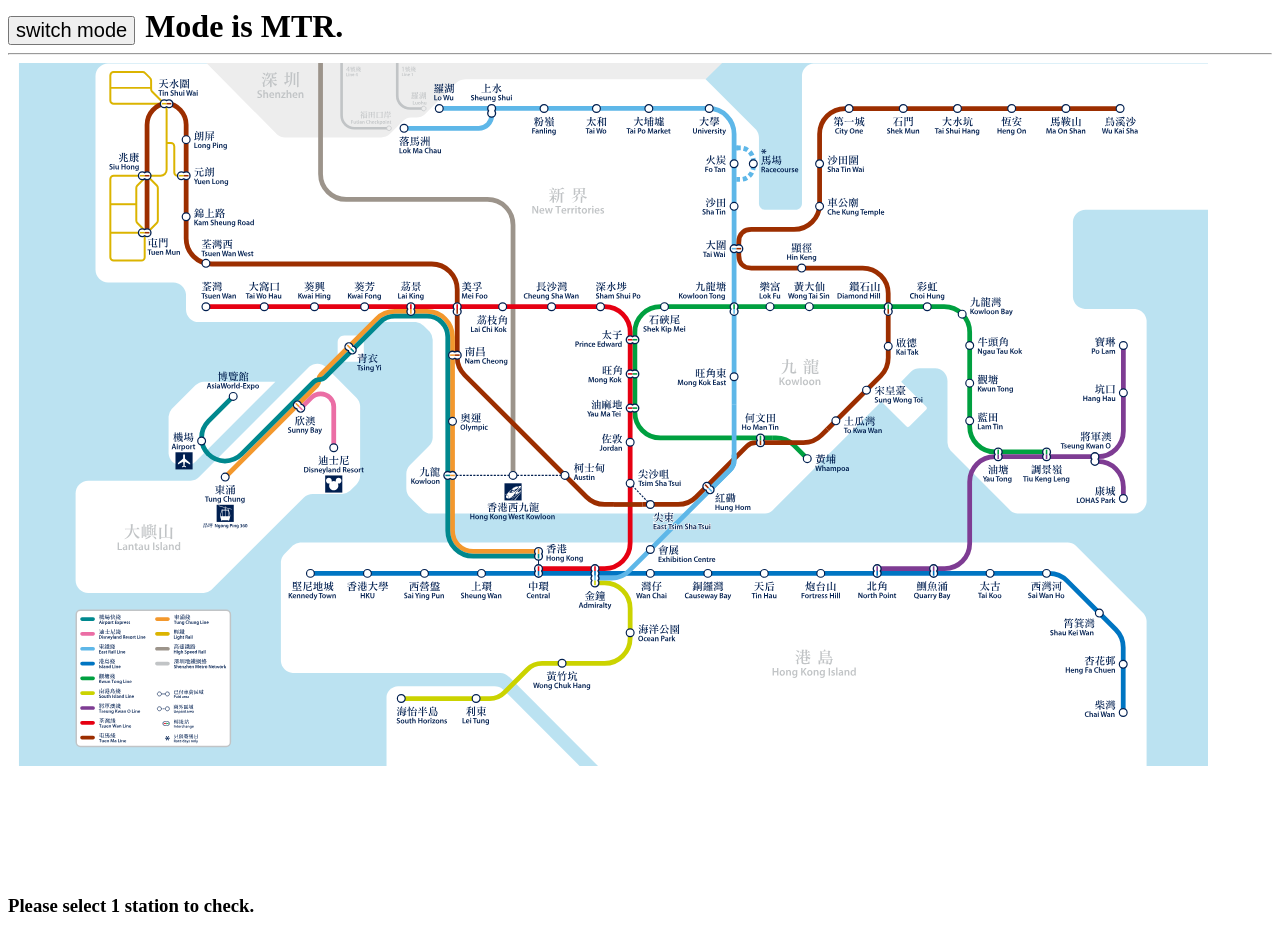
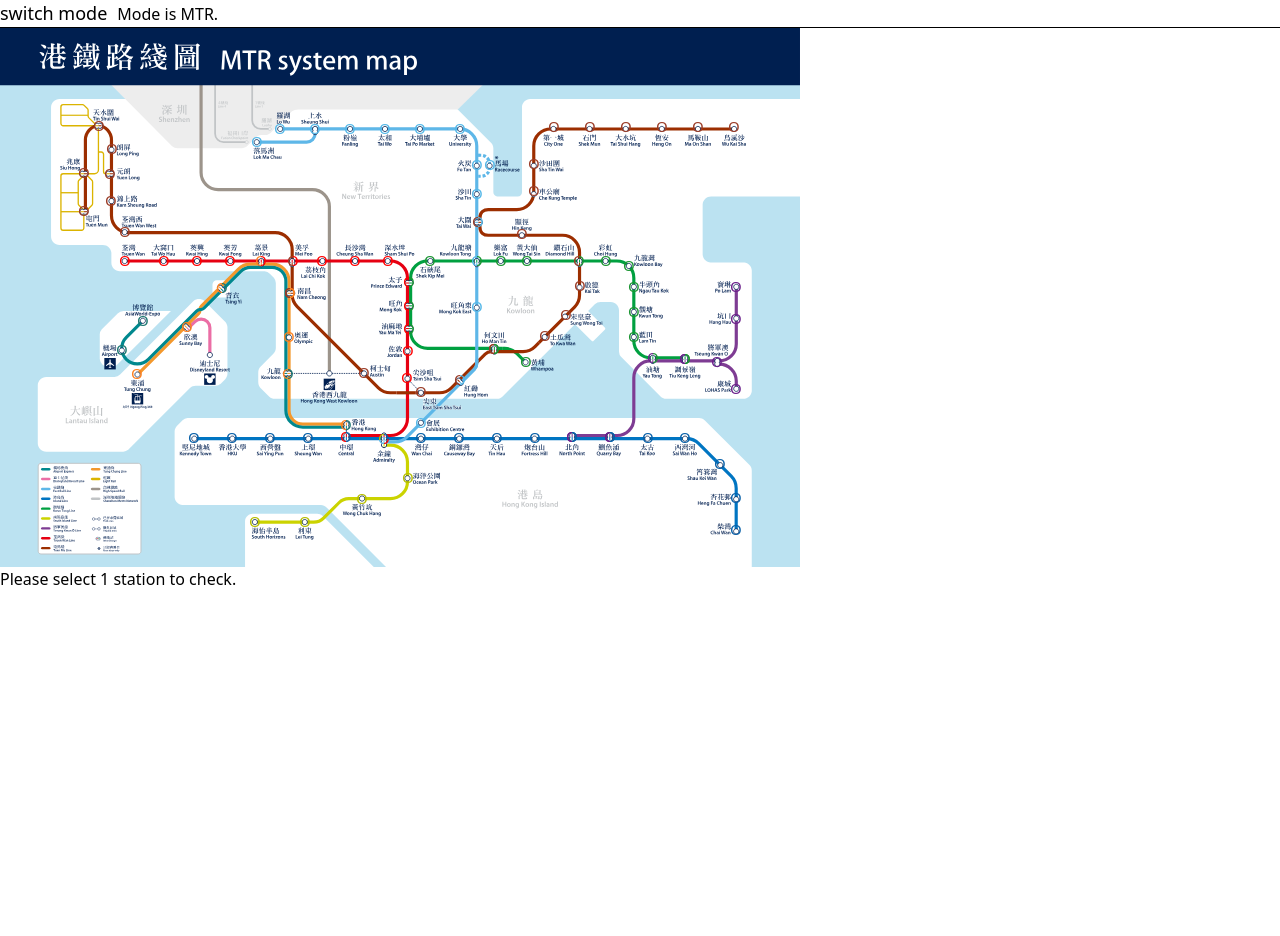
Before and after one commit to rabb17chi/HK-TransportTimeChecker, a Next.js app: page / in a window 1280 px wide. After the commit the page ends 800 px from the top, so only its background shows below. Built offline with nearby package versions, Linux system fonts and the light colour scheme.

Commit message:
map-improved, pos-update

```diff
--- a/components/MTR-map/StationButton.jsx
+++ b/components/MTR-map/StationButton.jsx
@@ -3,6 +3,7 @@
 // https://rt.data.gov.hk/v1/transport/mtr/getSchedule.php?line=${lines}&sta=${stationId}
 
 import '../../styles/stationBtn.css'
+import '../../src/app/globals.css'
 import { stationSummary } from '../../usefulData/MTR_stationSummary'
 import { lineSummary } from '../../usefulData/MTR_lineSummary'
 
@@ -23,7 +24,7 @@
           Down: DownList,
           Up: UpList
         });
-        setTimeout(() => setAction(stationInfoObject), 1500);
+        setTimeout(() => setAction(stationInfoObject), 2500);
       })
       .catch(err => {
         if (axios.isCancel(err)) {
@@ -49,38 +50,27 @@
     let count = colorArray.length
     if (count == 1) { return colorArray[0] }
     if (count == 2) {
-      return `conic-gradient(
-      ${colorArray[0]} 0deg, ${colorArray[0]} 180deg,
-      ${colorArray[1]} 180deg, ${colorArray[1]} 360deg)`
+      return `conic-gradient(${colorArray[0]} 0deg, ${colorArray[0]} 180deg,${colorArray[1]} 180deg, ${colorArray[1]} 360deg)`
   }
     if (count == 3) {
-      return `conic-gradient(
-      ${colorArray[0]} 0deg, ${colorArray[0]} 120deg,
-      ${colorArray[1]} 120deg, ${colorArray[1]} 240deg,
-      ${colorArray[2]} 240deg, ${colorArray[2]} 360deg)`
+      return `conic-gradient(${colorArray[0]} 0deg, ${colorArray[0]} 120deg,${colorArray[1]} 120deg, ${colorArray[1]} 240deg,${colorArray[2]} 240deg, ${colorArray[2]} 360deg)`
     }
     if (count == 4) {
-      return `conic-gradient(
-      ${colorArray[0]} 0deg, ${colorArray[0]} 90deg,
-      ${colorArray[1]} 90deg, ${colorArray[1]} 180deg,
-      ${colorArray[2]} 180deg,${colorArray[2]} 270deg,
-      ${colorArray[3]} 270deg, ${colorArray[3]} 360deg)`
+      return `conic-gradient(${colorArray[0]} 0deg, ${colorArray[0]} 90deg,${colorArray[1]} 90deg, ${colorArray[1]} 180deg,${colorArray[2]} 180deg,${colorArray[2]} 270deg,${colorArray[3]} 270deg, ${colorArray[3]} 360deg)`
     }
   }
 
   return (
     <button
-      className='station-btn'
+      className='station-btn border-0 z-10 absolute p-0 m-0 -scale-150 text-[10px]'
       id={id}
       onClick={() => fetchAction(id, stationSummary[id].line)}
       style={{
         top: `${stationSummary[id].topPos}%`,
         left: `${stationSummary[id].leftPos}%`,
-        // background : '#ff0000'
         background: `${buttonCircleColor(id)}`
       }}
-      title={`
-        ${stationSummary[id].name_tc} - ${stationSummary[id].fullName} - (${getLinesTitle(id)})`}
+      title={`${stationSummary[id].name_tc} - ${stationSummary[id].fullName} - (${getLinesTitle(id)})`}
     >
       O
     </button>
--- a/components/MTR.jsx
+++ b/components/MTR.jsx
@@ -1,4 +1,4 @@
-import 'tailwindcss'
+import '../src/app/globals.css'
 
 import React, { useEffect, useState } from 'react'
 
@@ -16,9 +16,9 @@
 },[])
   return (
     <>
-        <div id="mtr-map">
-            <div style={{minWidth:'800px',maxWidth:'1200px',position:'relative'}}>
-                <img src='./MTR_Map.svg' width={'100%'} height={'100%'} alt='MTR full map.' />
+        <div id="mtr-map" className='w-[full] max-w-[800px] overflow-scroll'>
+            <div className='w-[800px] relative'>
+                <img src='./MTR_Map.svg' className='max-w-[800px] w-auto h-full' alt='MTR full map.' />
                 {
                 nameList.map((ListItem,index)=>
                     <StationButton
--- a/package.json
+++ b/package.json
@@ -12,7 +12,8 @@
     "axios": "^1.8.3",
     "next": "15.2.2",
     "react": "^19.0.0",
-    "react-dom": "^19.0.0"
+    "react-dom": "^19.0.0",
+    "react-use-gesture": "^9.1.3"
   },
   "devDependencies": {
     "@tailwindcss/postcss": "^4",
--- a/src/pages/index.jsx
+++ b/src/pages/index.jsx
@@ -7,24 +7,24 @@
   const [modeSelect, setModeSelect] = useState(true)
 
   return (
-    <>
+    <div>
       <div>
         <button
         onClick={()=>setModeSelect(!modeSelect)}
-      style={{fontSize:20}}
+        style={{fontSize:18}}
         >
           switch mode
         </button>
-      <h1
+        <h2
         style={{display:'inline', marginLeft:10}}
         >
-        Mode is{modeSelect ? ' MTR.' : ' KMB.'}
-      </h1>
+          Mode is {modeSelect ? 'MTR' : 'KMB'}.
+        </h2>
       </div>
       <hr></hr>
       <div>
         {modeSelect ? <MTR /> : <KMB />}
       </div>
-    </>
+    </div>
   );
 }
--- a/usefulData/MTR_stationSummary.js
+++ b/usefulData/MTR_stationSummary.js
@@ -12,216 +12,216 @@
         fullName: 'Tuen Mun',
         line:['TML'],
         name_tc: '屯門',
-        topPos:20.00,
-        leftPos:10.95
+        topPos:32.64,
+        leftPos:10.00,
     },
     'SIH' :
     {
         fullName: 'Siu Hong',
         line:['TML'],
         name_tc: '兆康',
-        topPos:13.00,
-        leftPos:10.95
+        topPos:25.60,
+        leftPos:10.00
     },
     'TIS' :
     {
         fullName: 'Tin Shui Wai',
         line:['TML'],
         name_tc: '天水圍',
-        topPos:4.20,
-        leftPos:12.76
+        topPos:16.90,
+        leftPos:11.90
     },
     'LOP' :
     {
         fullName: 'Long Ping',
         line:['TML'],
         name_tc: '朗屏',
-        topPos:8.63,
-        leftPos:14.43
+        topPos:21.23,
+        leftPos:13.45
     },
     'YUL' :
     {
         fullName: 'Yuen Long',
         line:['TML'],
         name_tc: '元朗',
-        topPos:13.00,
-        leftPos:14.23
+        topPos:25.74,
+        leftPos:13.30
     },
     'KSR' :
     {
         fullName: 'Kam Sheung Road',
         line:['TML'],
         name_tc: '錦上路',
-        topPos:18.12,
-        leftPos:14.38
+        topPos:30.84,
+        leftPos:13.42
     },
     'TWW' :
     {
         fullName: 'Tsuen Wan West',
         line:['TML'],
         name_tc: '荃灣西',
-        topPos:23.74,
-        leftPos:16.05
+        topPos:36.48,
+        leftPos:15.12
     },
     'MEF' :
     {
         fullName: 'Mei Foo',
         line:['TML','TWL'],
         name_tc: '美孚',
-        topPos:29.20,
-        leftPos:37.00
+        topPos:42.00,
+        leftPos:36.10
     },
     'NAC' :
     {
         fullName: 'Nam Cheong',
         line:['TML','TCL'],
         name_tc: '南昌',
-        topPos:35.10,
-        leftPos:36.80
+        topPos:47.84,
+        leftPos:35.80
     },
     'AUS' :
     {
         fullName: 'Austin',
         line:['TML'],
         name_tc: '柯士甸',
-        topPos:50.00,
-        leftPos:45.96
+        topPos:62.78,
+        leftPos:45.03
     },
     'ETS' :
     {
         fullName: 'East Tsim Sha Tsui',
         line:['TML'],
         name_tc: '尖東',
-        topPos:53.55,
-        leftPos:53.10
+        topPos:66.30,
+        leftPos:52.14
     },
     'HUH' :
     {
         fullName: 'Hong Hom',
         line:['TML','EAL'],
         name_tc:'紅磡',
-        topPos:51.30,
-        leftPos:58.00
+        topPos:64.00,
+        leftPos:57.00
     },
     'HOM' :
     {
         fullName: 'Ho Man Tin',
         line:['TML','KTL'],
         name_tc:'何文田',
-        topPos:45.50,
-        leftPos:62.23
+        topPos:58.20,
+        leftPos:61.30
     },
     'TKW' :
     {
         fullName: 'To Kwa Wan',
         line:['TML'],
         name_tc:'土瓜灣',
-        topPos:43.15,
-        leftPos:68.54
+        topPos:55.80,
+        leftPos:67.60
     },
     'SUW' :
     {
         fullName: 'Sung Wong Toi',
         line:['TML'],
         name_tc: '宋皇臺',
-        topPos:39.48,
-        leftPos:71.10
+        topPos:52.00,
+        leftPos:70.20
     },
     'KAT' :
     {
         fullName: 'Kai Tak',
         line:['TML'],
         name_tc: '啟德',
-        topPos:34.10,
-        leftPos:72.88
+        topPos:46.60,
+        leftPos:72.00
     },
     'DIH' :
     {
         fullName: 'Diamond Hill',
         line:['TML','KTL'],
         name_tc: '鑽石山',
-        topPos:29.42,
-        leftPos:72.89
+        topPos:41.90,
+        leftPos:71.92
     },
     'HIK' :
     {
         fullName: 'Hin Keng',
         line:['TML'],
         name_tc: '顯徑',
-        topPos:24.43,
-        leftPos:65.70
+        topPos:37.00,
+        leftPos:64.73
     },
     'TAW' :
     {
         fullName: 'Tai Wai',
         line:['TML','EAL'],
         name_tc: '大圍',
-        topPos:22.00,
-        leftPos:60.20
+        topPos:34.70,
+        leftPos:59.30
     },
     'CKT' :
     {
         fullName: 'Che Kung Temple',
         line:['TML'],
         name_tc: '車公廟',
-        topPos:16.76,
-        leftPos:67.20
+        topPos:29.00,
+        leftPos:66.21
     },
     'STW' :
     {
         fullName: 'Sha Tin Wai',
         line:['TML'],
         name_tc: '沙田圍',
-        topPos:11.60,
-        leftPos:67.21
+        topPos:24.00,
+        leftPos:66.21
     },
     'CIO' :
     {
         fullName: 'City One',
         line:['TML'],
         name_tc: '第一城',
-        topPos:4.80,
-        leftPos:69.7
+        topPos:17.15,
+        leftPos:68.7
     },
     'SHM' :
     {
         fullName: 'Shek Mun',
         line:['TML'],
         name_tc: '石門',
-        topPos:4.80,
-        leftPos:74.20
+        topPos:17.15,
+        leftPos:73.20
     },
     'TSH' :
     {
         fullName: 'Tai Shui Hang',
         line:['TML'],
         name_tc: '大水坑',
-        topPos:4.80,
-        leftPos:78.70
+        topPos:17.15,
+        leftPos:77.70
     },
     'HEO' :
     {
         fullName: 'Heng On',
         line:['TML'],
         name_tc: '恆安',
-        topPos:4.80,
-        leftPos:83.20
+        topPos:17.15,
+        leftPos:82.25
     },
     'MOS' :
     {
         fullName: 'Ma On Shan',
         line:['TML'],
         name_tc: '馬鞍山',
-        topPos:4.80,
-        leftPos:87.72
+        topPos:17.15,
+        leftPos:86.74
     },
     'WKS' :
     {
         fullName: 'Wu Kai Sha',
         line:['TML'],
         name_tc: '烏溪沙',
-        topPos:4.80,
-        leftPos:92.28
+        topPos:17.15,
+        leftPos:91.26
     },
 
     // TKL | 將軍澳線
@@ -230,64 +230,64 @@
         fullName: 'Po Lam',
         line:['TKL'],
         name_tc: '寶琳',
-        topPos:34.00,
-        leftPos:92.50
+        topPos:46.70,
+        leftPos:91.55
     },
     'HAH' :
     {
         fullName: 'Hang Hau',
         line:['TKL'],
         name_tc: '坑口',
-        topPos:39.80,
-        leftPos:92.50
+        topPos:52.60,
+        leftPos:91.55
     },
     'LHP' :
     {
         fullName: 'LOHAS Park',
         line:['TKL'],
         name_tc: '康城',
-        topPos:52.8,
-        leftPos:92.50
+        topPos:65.64,
+        leftPos:91.54
     },
     'TKO' :
     {
         fullName: 'Tseung Kwan O',
         line:['TKL'],
         name_tc: '將軍澳',
-        topPos:47.82,
-        leftPos:90.12
+        topPos:60.62,
+        leftPos:89.17
     },
     'TIK' :
     {
         fullName: 'Tiu Keng Leng',
         line:['TKL','KTL'],
         name_tc: '調景嶺',
-        topPos:47.20,
-        leftPos:86.10
+        topPos:60.15,
+        leftPos:85.10
     },
     "YAT" :
     {
         fullName: 'Yau Tong',
         line:['TKL','KTL'],
         name_tc: '油塘',
-        topPos:47.30,
-        leftPos:82.12
+        topPos:60.00,
+        leftPos:81.12
     },
     'QUB' :
     {
         fullName: 'Quarry Bay',
         line:['TKL','ISL'],
         name_tc: '鰂魚涌',
-        topPos:61.68,
-        leftPos:76.60
+        topPos:74.50,
+        leftPos:75.75
     },
     'NOP' :
     {
         fullName:'North Point',
         line:['TKL','ISL'],
         name_tc: '北角',
-        topPos:61.68,
-        leftPos:71.97
+        topPos:74.60,
+        leftPos:71.04
     },
 
     // TCL | 東湧線
@@ -296,56 +296,56 @@
         fullName: 'Tung Chung',
         line:['TCL'],
         name_tc: '東涌',
-        topPos:50.15,
-        leftPos:17.66
+        topPos:62.9,
+        leftPos:16.66
     },
     "SUN" :
     {
         fullName: 'Sunny Bay',
         line:['TCL'],
         name_tc: '欣澳',
-        topPos:41.40,
-        leftPos:23.80
+        topPos:54.20,
+        leftPos:22.83
     },
     "TSY" :
     {
         fullName: 'Tsing Yi',
         line:['TCL','AEL'],
         name_tc: '青衣',
-        topPos:34.40,
-        leftPos:28.06
+        topPos:47.00,
+        leftPos:27.20
     },
     "LAK" :
     {
         fullName: 'Lai King',
         line:['TCL','TWL'],
         name_tc: '荔景',
-        topPos:29.40,
-        leftPos:33.12
+        topPos:42.00,
+        leftPos:32.156
     },
     "OLY" :
     {
         fullName: 'Olympic',
         line:['TCL'],
         name_tc: '奧運',
-        topPos:43.20,
-        leftPos:36.60
+        topPos:56.00,
+        leftPos:35.63
     },
     "KOW" :
     {
         fullName: 'Kowloon',
         line:['TCL','AEL'],
         name_tc: '九龍',
-        topPos:50.00,
-        leftPos:36.40
+        topPos:62.80,
+        leftPos:35.50
     },
     "HOK" :
     {
         fullName: 'Hong Kong',
         line:['TCL','AEL'],
         name_tc: '香港',
-        topPos:59.50,
-        leftPos:43.70
+        topPos:72.38,
+        leftPos:42.80
     },
 
     // AEL | 機場快線
@@ -354,16 +354,16 @@
         fullName: 'AsiaWorld-Expo',
         line:['AEL'],
         name_tc: '博覽館',
-        topPos:40.216,
-        leftPos:18.35
+        topPos:53.00,
+        leftPos:17.35
     },
     "AIR" :
     {
         fullName: 'Airport',
         line:['AEL'],
         name_tc: '機場',
-        topPos:45.70,
-        leftPos:15.70
+        topPos:58.40,
+        leftPos:14.75
     },
 
     // EAL | 東鐵線
@@ -372,112 +372,112 @@
         fullName: 'Lok Ma Chau',
         line:['EAL'],
         name_tc: '落馬洲',
-        topPos:7.10,
-        leftPos:32.50
+        topPos:19.84,
+        leftPos:31.65
     },
     "LOW" :
     {
         fullName: 'Lo Wu',
         line:['EAL'],
         name_tc: '羅湖',
-        topPos:4.588,
-        leftPos:35.45
+        topPos:17.43,
+        leftPos:34.55
     },
     "SHS" :
     {
         fullName: 'Sheung Shui',
         line:['EAL'],
         name_tc: '上水',
-        topPos:4.9,
-        leftPos:39.82
+        topPos:17.53,
+        leftPos:38.90
     },
     "FAN" :
     {
         fullName: 'Fanling',
         line:['EAL'],
         name_tc: '粉嶺',
-        topPos:4.60,
-        leftPos:44.20
+        topPos:17.50,
+        leftPos:43.27
     },
     "TWO" :
     {
         fullName: 'Tai Wo',
         line:['EAL'],
         name_tc: '太和',
-        topPos:4.60,
-        leftPos:48.56
+        topPos:17.50,
+        leftPos:47.60
     },
     "TAP" :
     {
         fullName: 'Tai Po Market',
         line:['EAL'],
         name_tc: '大埔墟',
-        topPos:4.60,
-        leftPos:52.90
+        topPos:17.40,
+        leftPos:52.0
     },
     "UNI" :
     {
         fullName: 'University',
         line:['EAL'],
         name_tc: '大學',
-        topPos:4.60,
-        leftPos:58.00
+        topPos:17.40,
+        leftPos:57.06
     },
     "RAC" :
     {
         fullName: 'Racecourse',
         line:['EAL'],
         name_tc: '馬場',
-        topPos:11.4,
-        leftPos:61.00
+        topPos:24.2,
+        leftPos:60.70
     },
     "FOT" :
     {
         fullName: 'Fo Tan',
         line:['EAL'],
         name_tc: '火炭',
-        topPos:11.40,
-        leftPos:60.00
+        topPos:24.20,
+        leftPos:59.15
     },
     "SHT" :
     {
         fullName: 'Sha Tin',
         line:['EAL'],
         name_tc: '沙田',
-        topPos:16.70,
-        leftPos:60
+        topPos:29.50,
+        leftPos:59.15
     },
     "KOT" :
     {
         fullName: 'Kowloon Tong',
         line:['EAL','KTL'],
         name_tc: '九龍塘',
-        topPos:29.40,
-        leftPos:60
+        topPos:42.00,
+        leftPos:59.15
     },
     "MKK" :
     {
         fullName: 'Mong Kok East',
         line:['EAL'],
         name_tc: '旺角東',
-        topPos:37.75,
-        leftPos:60.04
+        topPos:50.55,
+        leftPos:59.15
     },
     "EXC" :
     {
         fullName: 'Exhibition Centre',
         line:['EAL'],
         name_tc: '會展',
-        topPos:58.90,
-        leftPos:53.08
+        topPos:71.90,
+        leftPos:52.1
     },
     "ADM" :
     {
         fullName: 'Admiralty',
         line:['EAL','SIL','ISL','TWL'],
         name_tc: '金鐘',
-        topPos:62.20,
-        leftPos:48.40
+        topPos:75.00,
+        leftPos:47.53
     },
 
     // SIL | 南港島線
@@ -486,32 +486,32 @@
         fullName: 'South Horizons',
         line:['SIL'],
         name_tc: '海怡半島',
-        topPos:77.30,
-        leftPos:32.30
+        topPos:90.30,
+        leftPos:31.40
     },
     "LET" :
     {
         fullName: 'Lei Tung',
         line:['SIL'],
         name_tc: '利東',
-        topPos:77.30,
-        leftPos:38.50
+        topPos:90.30,
+        leftPos:37.60
     },
     "WCH" :
     {
         fullName: 'Wong Chuk Hang',
         line:['SIL'],
         name_tc: '黃竹坑',
-        topPos:72.92,
-        leftPos:45.70
+        topPos:86.00,
+        leftPos:44.78
     },
     "OCP" :
     {
         fullName: 'Ocean Park',
         line:['SIL'],
         name_tc: '海洋公園',
-        topPos:69.20,
-        leftPos:51.40
+        topPos:82.20,
+        leftPos:50.45
     },
 
     // TWL | 荃灣線
@@ -520,104 +520,104 @@
         fullName: 'Tsuen Wan',
         line:['TWL'],
         name_tc: '荃灣',
-        topPos:29.20,
-        leftPos:16.04
+        topPos:41.86,
+        leftPos:15.10
     },
     "TWH" :
     {
         fullName: 'Tai Wo Hau',
         line:['TWL'],
         name_tc: '大窩口',
-        topPos:29.20,
-        leftPos:20.88
+        topPos:41.86,
+        leftPos:20.00
     },
     "KWH" :
     {
         fullName: 'Kwai Hing',
         line:['TWL'],
         name_tc: '葵興',
-        topPos:29.20,
-        leftPos:25.10
+        topPos:41.86,
+        leftPos:24.10
     },
     "KWF" :
     {
         fullName: 'Kwai Fong',
         line:['TWL'],
         name_tc: '葵芳',
-        topPos:29.20,
-        leftPos:29.28
+        topPos:41.86,
+        leftPos:28.30
     },
     "LCK" :
     {
         fullName: 'Lai Chi Kok',
         line:['TWL'],
         name_tc: '茘枝角',
-        topPos:29.20,
-        leftPos:40.76
+        topPos:41.86,
+        leftPos:39.80
     },
     "CSW" :
     {
         fullName: 'Cheung Sha Wan',
         line:['TWL'],
         name_tc: '長沙灣',
-        topPos:29.20,
-        leftPos:44.80
+        topPos:41.86,
+        leftPos:43.90
     },
     "SSP" :
     {
         fullName: 'Sham Shui Po',
         line:['TWL'],
         name_tc: '深水埗',
-        topPos:29.20,
-        leftPos:48.89
+        topPos:41.86,
+        leftPos:48.00
     },
     "PRE" :
     {
         fullName: 'Prince Edward',
         line:['TWL','KTL'],
         name_tc: '太子',
-        topPos:33.40,
-        leftPos:51.62
+        topPos:45.85,
+        leftPos:50.62
     },
     "MOK" :
     {
         fullName: 'Mong Kok',
         line:['TWL','KTL'],
         name_tc: '旺角',
-        topPos:37.40,
-        leftPos:51.62
+        topPos:50.30,
+        leftPos:50.62
     },
     "YMT" :
     {
         fullName: 'Yau Ma Tei',
         line:['TWL','KTL'],
         name_tc: '油麻地',
-        topPos:41.70,
-        leftPos:51.62
+        topPos:54.50,
+        leftPos:50.62
     },
     "JOR" :
     {
         fullName: 'Jordan',
         line:['TWL'],
         name_tc: '佐敦',
-        topPos:45.90,
-        leftPos:51.4
+        topPos:58.60,
+        leftPos:50.50
     },
     "TST" :
     {
         fullName: 'Tsim Sha Tsui',
         line:['TWL'],
         name_tc: '尖沙咀',
-        topPos:51.00,
-        leftPos:51.40
+        topPos:63.70,
+        leftPos:50.40
     },
     "CEN" :
     {
         fullName: 'Central',
         line:['TWL','ISL'],
         name_tc: '中環',
-        topPos:61.58,
-        leftPos:43.70
+        topPos:74.58,
+        leftPos:42.80
     },
 
     // ISL | 港島線
@@ -626,104 +626,104 @@
         fullName: 'Chai Wan',
         line:['ISL'],
         name_tc: '柴灣',
-        topPos:79.08,
-        leftPos:92.44
+        topPos:91.85,
+        leftPos:91.5
     },
     "HFC" :
     {
         fullName: 'Heng Fa Cheun',
         line:['ISL'],
         name_tc: '杏花邨',
-        topPos:73.10,
-        leftPos:92.44
+        topPos:85.92,
+        leftPos:91.5
     },
     "SKW" :
     {
         fullName: 'Shau Kei Wan',
         line:['ISL'],
         name_tc: '筲箕灣',
-        topPos:66.80,
-        leftPos:90.50
+        topPos:79.60,
+        leftPos:89.55
     },
     "SWH" :
     {
         fullName: 'Sai Wan Ho',
         line:['ISL'],
         name_tc: '西灣河',
-        topPos:61.98,
-        leftPos:86.10
+        topPos:74.78,
+        leftPos:85.15
     },
     "TAK" :
     {
         fullName: 'Tai Koo',
         line:['ISL'],
         name_tc: '太古',
-        topPos:61.98,
-        leftPos:81.35
+        topPos:74.78,
+        leftPos:80.45
     },
     "FOH" :
     {
         fullName: 'Fortress Hill',
         line:['ISL'],
         name_tc: '炮台山',
-        topPos:61.98,
-        leftPos:67.27
+        topPos:74.78,
+        leftPos:66.35
     },
     "TIH" :
     {
         fullName: 'Tin Hau',
         line:['ISL'],
         name_tc: '天后',
-        topPos:61.98,
-        leftPos:62.53
+        topPos:74.78,
+        leftPos:61.6
     },
     "CAB" :
     {
         fullName: 'Causeway Bay',
         line:['ISL'],
         name_tc: '銅鑼灣',
-        topPos:61.98,
-        leftPos:57.8993
+        topPos:74.78,
+        leftPos:56.90
     },
     "WAC" :
     {
         fullName: 'Wan Chai',
         line:['ISL'],
         name_tc: '灣仔',
-        topPos:61.98,
-        leftPos:53.10
+        topPos:74.78,
+        leftPos:52.16
     },
     "SHW" :
     {
         fullName: 'Sheung Wan',
         line:['ISL'],
         name_tc: '上環',
-        topPos:61.98,
-        leftPos:39.00
+        topPos:74.78,
+        leftPos:38.04
     },
     "SYP" :
     {
         fullName: 'Sai Ying Pun',
         line:['ISL'],
         name_tc: '西營盤',
-        topPos:61.98,
-        leftPos:34.30
+        topPos:74.78,
+        leftPos:33.30
     },
     "HKU" :
     {
         fullName: 'HKU',
         line:['ISL'],
         name_tc: '香港大學',
-        topPos:61.98,
-        leftPos:29.50
+        topPos:74.78,
+        leftPos:28.54
     },
     "KET" :
     {
         fullName: 'Kennedy Town',
         line:['ISL'],
         name_tc: '堅尼地城',
-        topPos:61.98,
-        leftPos:24.78
+        topPos:74.78,
+        leftPos:23.80
     },
 
     // KTL | 觀塘線
@@ -732,71 +732,71 @@
         fullName: 'Lam Tin',
         line:['KTL'],
         name_tc: '藍田',
-        topPos:43.20,
-        leftPos:79.70
+        topPos:56.00,
+        leftPos:78.74
     },
     "KWT" :
     {
         fullName: 'Kwun Tong',
         line:['KTL'],
         name_tc: '觀塘',
-        topPos:38.60,
-        leftPos:79.70
+        topPos:51.30,
+        leftPos:78.70
     },
     "NTK" :
     {
         fullName: 'Ngau Tau Kok',
         line:['KTL'],
         name_tc: '牛頭角',
-        topPos:34.00,
-        leftPos:79.70
+        topPos:46.70,
+        leftPos:78.74
     },
     "KOB" :
     {
         fullName: 'Kowloon Bay',
         line:['KTL'],
         name_tc: '九龍灣',
-        topPos:30.10,
-        leftPos:79.12
+        topPos:42.80,
+        leftPos:78.12
     },
     "CHH" :
     {
         fullName: 'Choi Hung',
         line:['KTL'],
         name_tc: '彩虹',
-        topPos:29.20,
-        leftPos:76.20
+        topPos:41.86,
+        leftPos:75.22
     },
     "WTS" :
     {
         fullName: 'Wong Tai Sin',
         line:['KTL'],
         name_tc: '黃大仙',
-        topPos:29.20,
-        leftPos:66.30
+        topPos:41.86,
+        leftPos:65.40
     },
     "LOF" :
     {
         fullName: 'Lok Fu',
         line:['KTL'],
         name_tc: '樂富',
-        topPos:29.20,
-        leftPos:63.08
+        topPos:41.86,
+        leftPos:62.1
     },
     "SKM" :
     {
         fullName: 'Shek Kip Mei',
         line:['KTL'],
         name_tc: '石硤尾',
-        topPos:29.20,
-        leftPos:54.25
+        topPos:41.88,
+        leftPos:53.30
     },
     "WHA" :
     {
         fullName: 'Whampoa',
         line:['KTL'],
         name_tc: '黃埔',
-        topPos:47.90,
-        leftPos:66.20
+        topPos:60.70,
+        leftPos:65.20
     }
 }
```
Also changed, not shown: components/MTR-map/ListRender.jsx (+6 -9 lines), styles/stationBtn.css (+0 -10 lines), public/MTR_Map.svg, 1 other file (tests, documents, lock files or other folders). Lines whose indentation alone changed are shown as unchanged.
